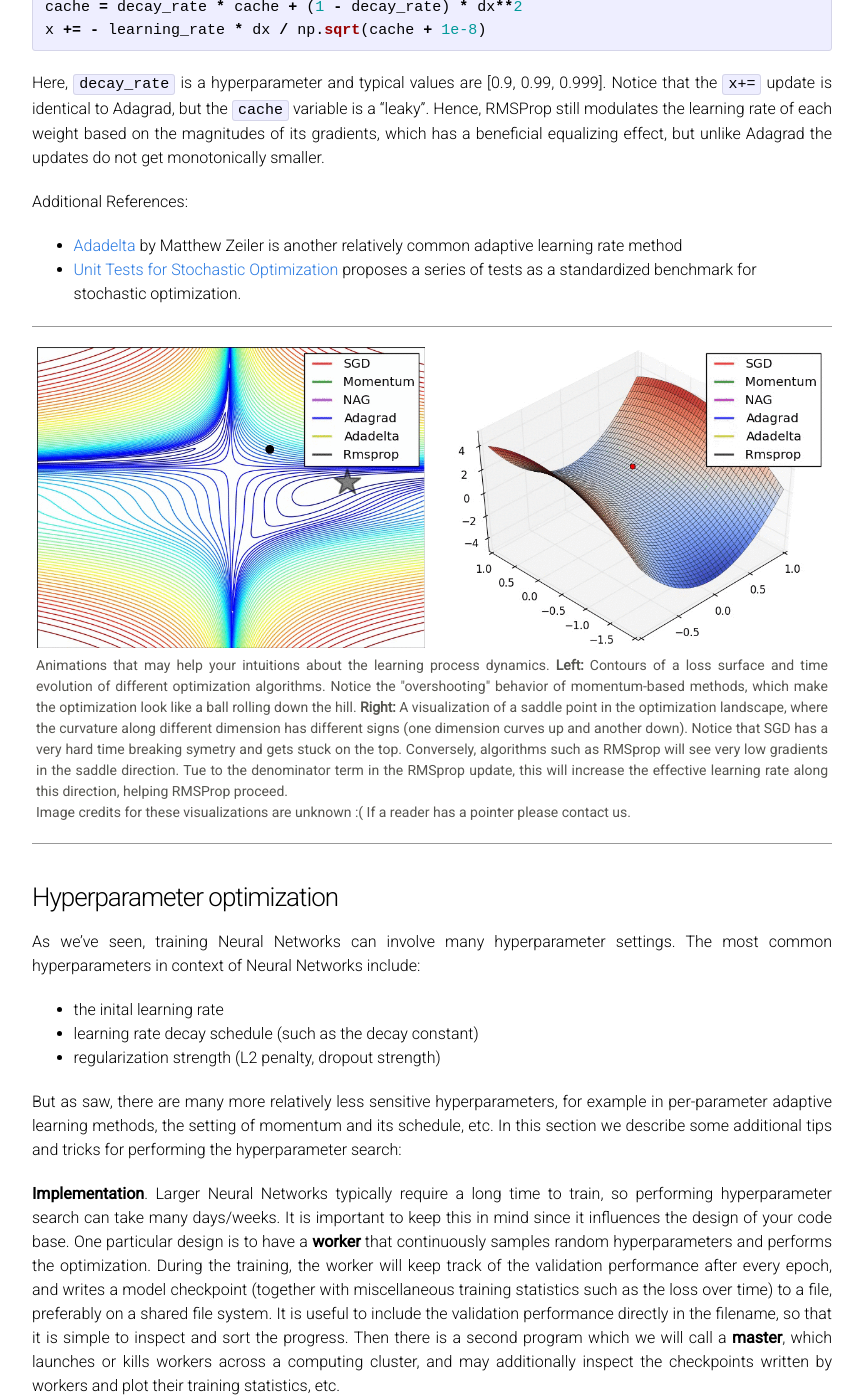
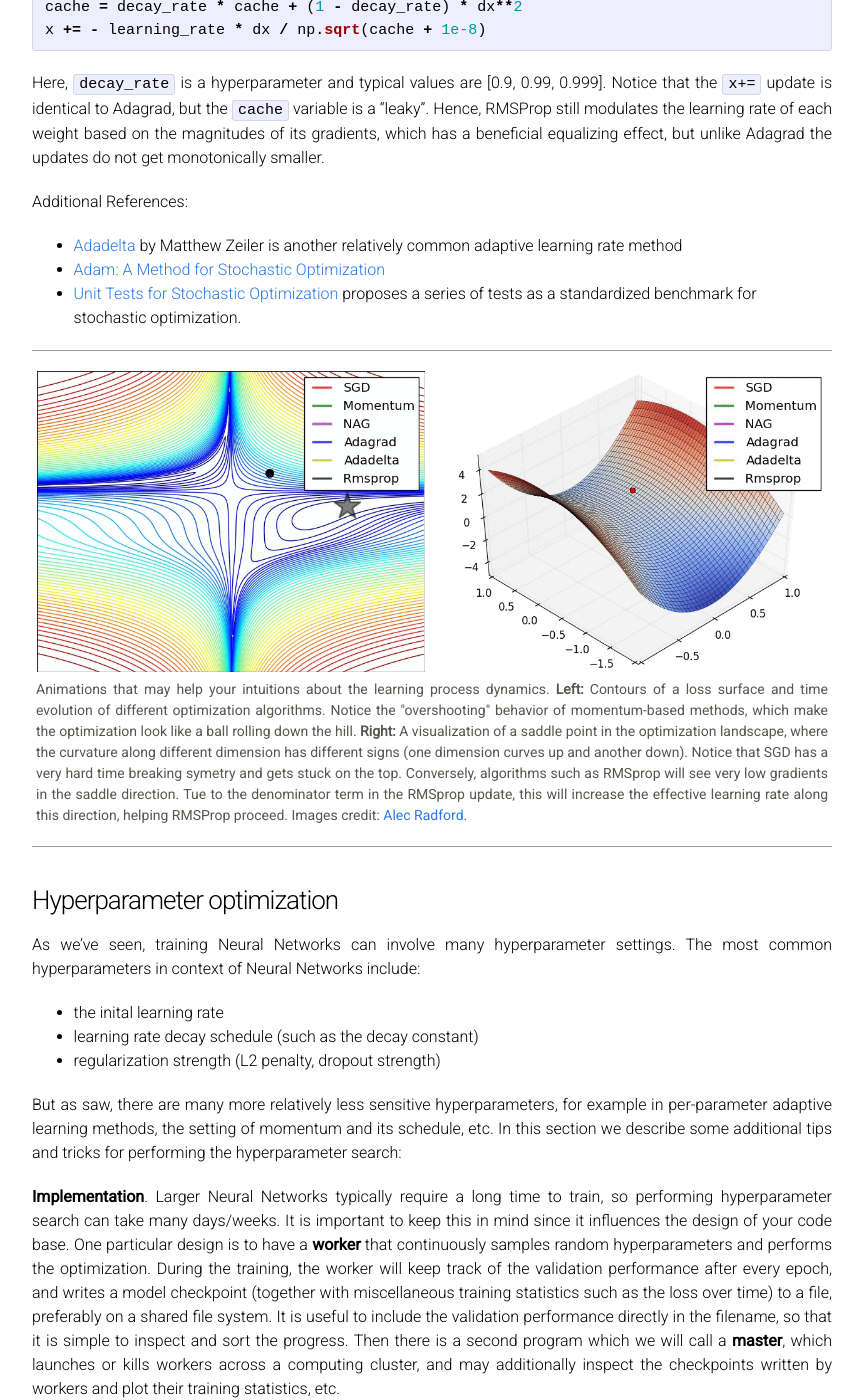
Before and after one commit to cs231n/cs231n.github.io, a Jekyll site: the page built from neural-networks-3.md, in a window 1280 px wide and 1400 px high, scrolled down 10864 px. Shown: the whole window, without its empty margins (208-1071 px from the left). Built offline with Jekyll 4.4.1, drawn with Linux system fonts in a browser that asks for light colours; Markdown is read by kramdown in place of the engine named in the settings; formulas are drawn with MathJax 3.

Commit message:
adding credit

```diff
--- a/neural-networks-3.md
+++ b/neural-networks-3.md
@@ -270,14 +270,14 @@
 Additional References:
 
 - [Adadelta](http://arxiv.org/abs/1212.5701) by Matthew Zeiler is another relatively common adaptive learning rate method
+- [Adam: A Method for Stochastic Optimization](http://arxiv.org/abs/1412.6980)
 - [Unit Tests for Stochastic Optimization](http://arxiv.org/abs/1312.6055) proposes a series of tests as a standardized benchmark for stochastic optimization.
 
 <div class="fig figcenter fighighlight">
   <img src="/assets/nn3/opt2.gif" width="49%" style="margin-right:10px;">
   <img src="/assets/nn3/opt1.gif" width="49%">
   <div class="figcaption">
-    Animations that may help your intuitions about the learning process dynamics. <b>Left:</b> Contours of a loss surface and time evolution of different optimization algorithms. Notice the "overshooting" behavior of momentum-based methods, which make the optimization look like a ball rolling down the hill. <b>Right:</b> A visualization of a saddle point in the optimization landscape, where the curvature along different dimension has different signs (one dimension curves up and another down). Notice that SGD has a very hard time breaking symetry and gets stuck on the top. Conversely, algorithms such as RMSprop will see very low gradients in the saddle direction. Tue to the denominator term in the RMSprop update, this will increase the effective learning rate along this direction, helping RMSProp proceed.<br>
-    Image credits for these visualizations are unknown :( If a reader has a pointer please contact us.
+    Animations that may help your intuitions about the learning process dynamics. <b>Left:</b> Contours of a loss surface and time evolution of different optimization algorithms. Notice the "overshooting" behavior of momentum-based methods, which make the optimization look like a ball rolling down the hill. <b>Right:</b> A visualization of a saddle point in the optimization landscape, where the curvature along different dimension has different signs (one dimension curves up and another down). Notice that SGD has a very hard time breaking symetry and gets stuck on the top. Conversely, algorithms such as RMSprop will see very low gradients in the saddle direction. Tue to the denominator term in the RMSprop update, this will increase the effective learning rate along this direction, helping RMSProp proceed. Images credit: <a href="https://twitter.com/alecrad">Alec Radford</a>.
   </div>
 </div>
 
```
